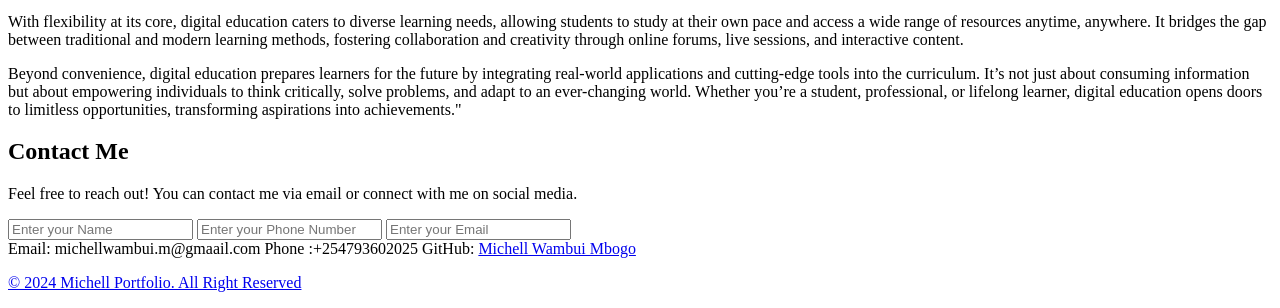
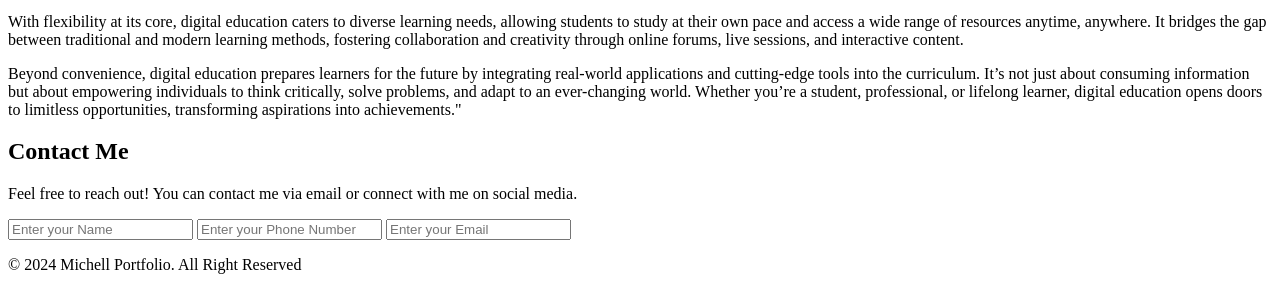
Before and after one commit to michellmbogo/My-Portfolio-Website, a plain HTML site: page index.html in a window 1280 px wide. Shown: the part 1695-2003 px from the top of the page. Drawn offline with Linux system fonts and the light colour scheme.

Commit message:
form in the main

```diff
--- a/index.html
+++ b/index.html
@@ -90,9 +90,7 @@
             </div>
 
         </section>
-    </main>
-    <footer id="My Contacts">
-
+        <section id="My Contacts">
             <h2>Contact Me</h2>
         <p>Feel free to reach out! You can contact me via email or connect with me on social media.</p>
         <form id="Contact-form">
@@ -107,17 +105,17 @@
             placeholder="Enter your Phone Number"
             />
             <input
-        type="Text"
+            type="text"
             name="Username"
             placeholder="Enter your Email "
             />
 
 
         </form>
-    Email: michellwambui.m@gmaail.com
-    Phone :+254793602025
-    GitHub: <a href="https://github.com/michellmbogo"> Michell Wambui Mbogo
 
+        </section>
+    </main>
+    <footer >
     <p>&copy; 2024 Michell Portfolio. All Right Reserved</p>
 </footer>
 
```
Lines whose indentation alone changed are shown as unchanged.
